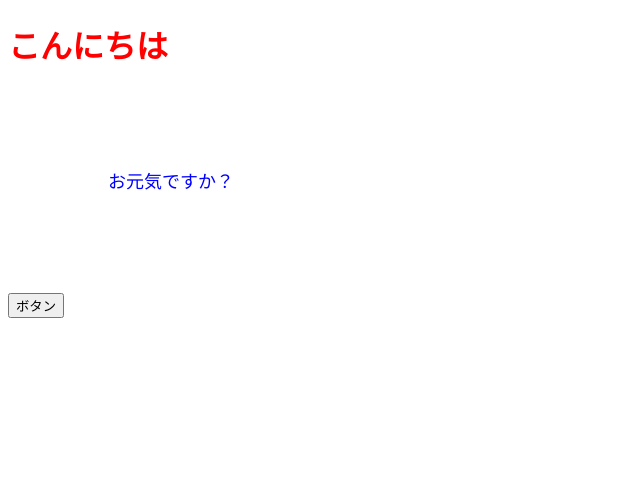
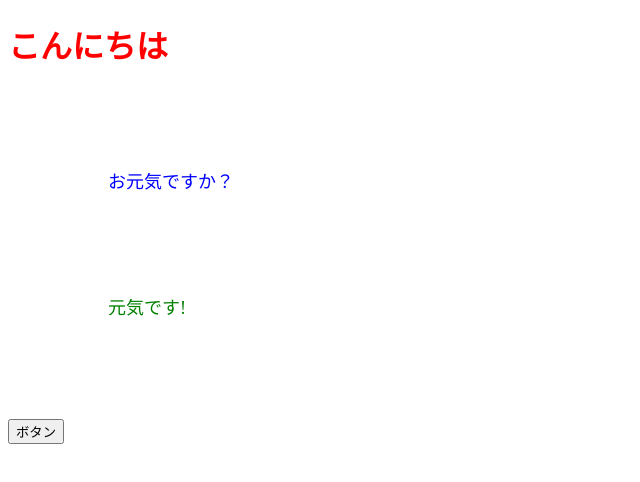
Before and after one commit to Zakky4/react-18-basic, a React (Create React App) app: page / in a window 1280 px wide. Shown: the top 482 px of the page, without its empty margins (0-640 px from the left). Built offline with nearby package versions, Linux system fonts and the light colour scheme.

Commit message:
Props Study

```diff
--- a/src/App.jsx
+++ b/src/App.jsx
@@ -1,14 +1,12 @@
+import { ColorfulMeessage } from "./components/ColorfulMessage";
+
 export const App = () => {
     const onClickBtn = () => alert('Hello');
-    const contentStyle = {
-        color: "blue",
-        fontSize: "18px",
-        margin: 100
-    }
     return (
       <>
         <h1 style={{ color: "red" }}>こんにちは</h1>
-        <p style={contentStyle}>お元気ですか？</p>
+        <ColorfulMeessage color="blue" >お元気ですか？</ColorfulMeessage>
+        <ColorfulMeessage color="green">元気です!</ColorfulMeessage>
         <button onClick={onClickBtn}>ボタン</button>
       </>
     );
--- /dev/null
+++ b/src/components/ColorfulMessage.jsx
@@ -0,0 +1,11 @@
+export const ColorfulMeessage = (props) => {
+    const contentStyle = {
+        color: props.color,
+        fontSize: "18px",
+        margin: 100
+    }
+
+    return(
+        <p style={contentStyle}>{props.children}</p>
+    )
+}
```
